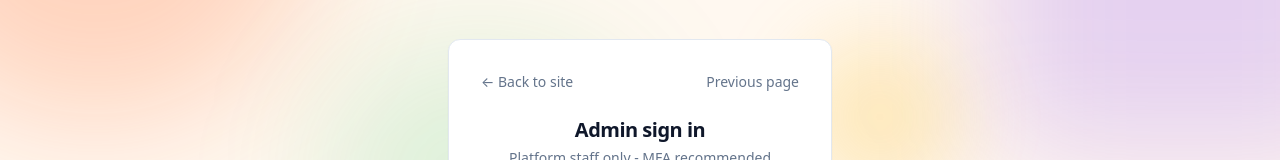
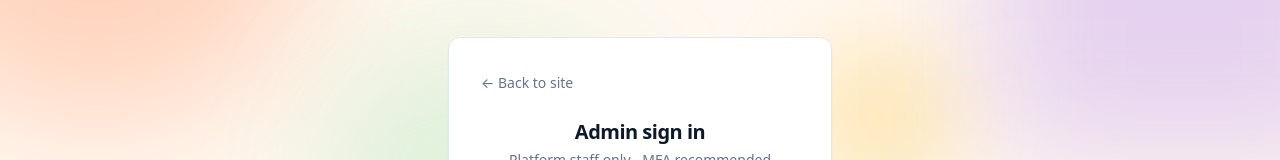
Before and after one commit to Omitofo/devos-rescue-pawtrol, a Next.js app: page /auth/admin/login in a window 1280 px wide. Shown: the part 230-390 px from the top of the page. Built offline with nearby package versions, Linux system fonts and the light colour scheme; no server answers.

Commit message:
Auth login: single Back to site link (remove Previous page)

```diff
--- a/src/app/auth/admin/login/page.tsx
+++ b/src/app/auth/admin/login/page.tsx
@@ -33,20 +33,13 @@ export default function AdminLoginPage() {
   return (
     <main className="flex min-h-screen flex-col items-center justify-center gap-4 p-4 sm:p-6">
       <div className="w-full max-w-sm space-y-6 rounded-xl border border-border bg-surface-elevated p-6 shadow-sm sm:p-8">
-        <div className="flex items-center justify-between gap-2">
+        <div>
           <Link
             href="/"
             className="text-sm text-muted-foreground transition hover:text-primary"
           >
             &larr; Back to site
           </Link>
-          <button
-            type="button"
-            onClick={() => router.back()}
-            className="text-sm text-muted-foreground underline-offset-2 hover:text-primary hover:underline"
-          >
-            Previous page
-          </button>
         </div>
 
         <div className="space-y-1 text-center">
```
